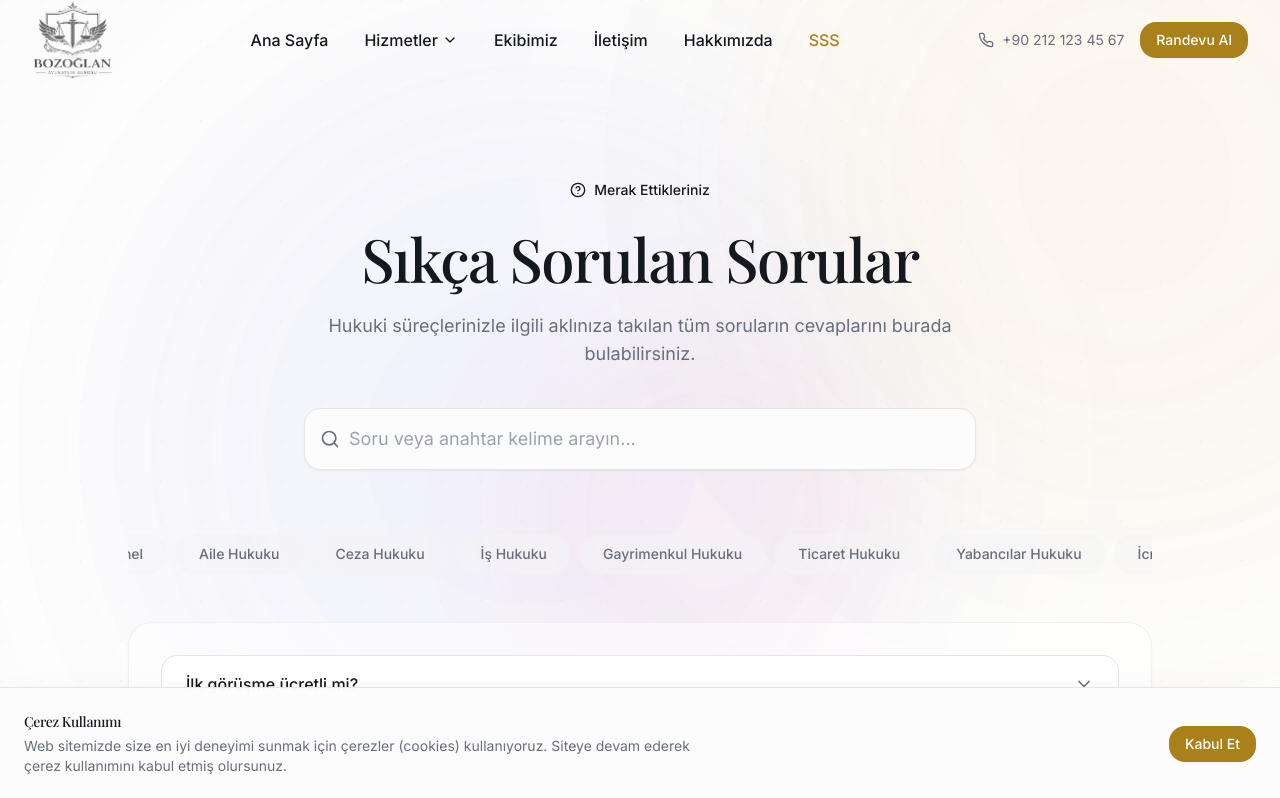
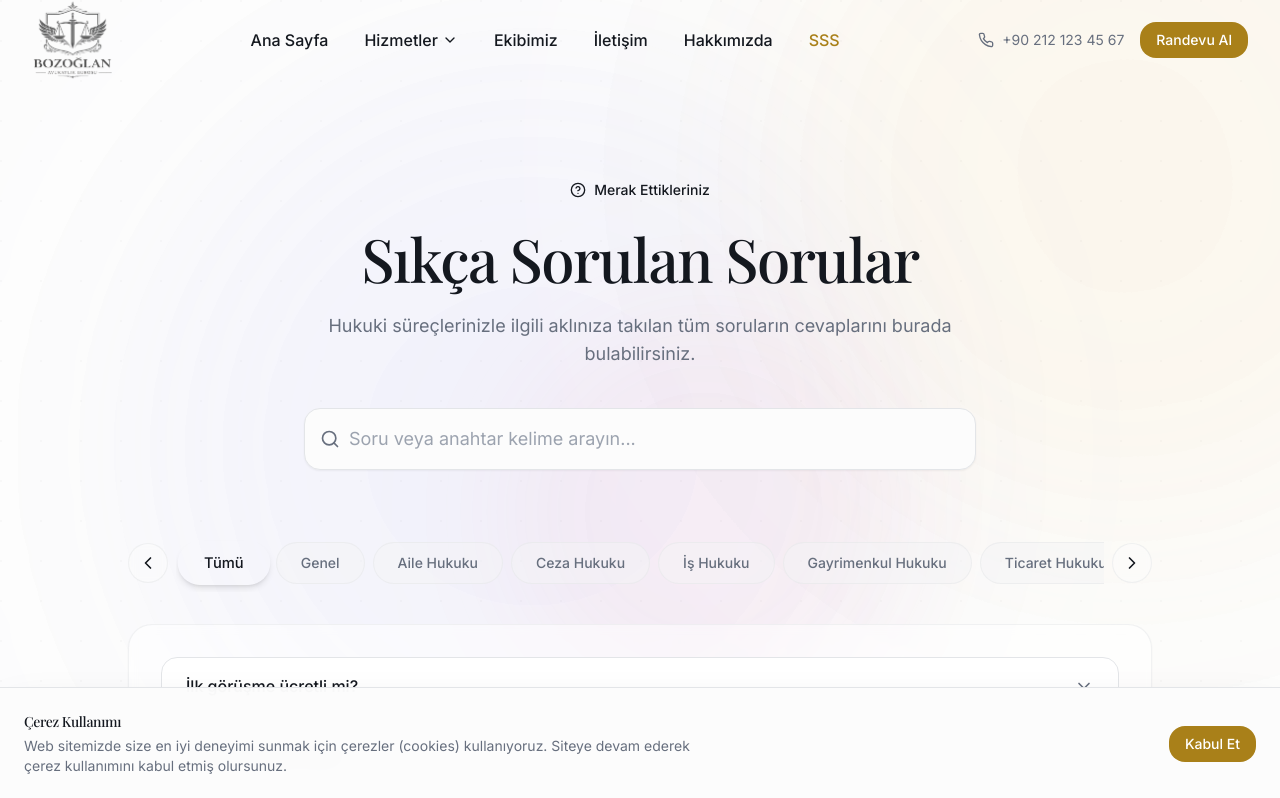
Before and after one commit to cantorunkerem8/avukat-site-, a Next.js app: page /sss in a window 1280 px wide. Shown: the top 798 px of the page. Built offline with nearby package versions, Linux system fonts and the light colour scheme; a web font is replaced by a local one.

Commit message:
Fix FAQ navigation: remove scrollbar, add arrow buttons

```diff
--- a/src/app/sss/FAQPage.tsx
+++ b/src/app/sss/FAQPage.tsx
@@ -1,8 +1,8 @@
 'use client';
 
-import { useState, useMemo, useEffect } from 'react';
+import { useState, useMemo, useEffect, useRef } from 'react';
 import { motion, AnimatePresence } from 'framer-motion';
-import { Search, ChevronDown, HelpCircle, MessageCircle } from 'lucide-react';
+import { Search, ChevronDown, HelpCircle, MessageCircle, ChevronLeft, ChevronRight } from 'lucide-react';
 import { Accordion, Button } from '@/components/ui';
 import { FAQBackground } from '@/components/ui/FAQBackground';
 import { siteContent } from '@/content/site';
@@ -12,6 +12,7 @@ export function FAQPage() {
     const [activeCategory, setActiveCategory] = useState<string>('Tümü');
     const [searchQuery, setSearchQuery] = useState('');
     const [visibleCount, setVisibleCount] = useState(10);
+    const scrollContainerRef = useRef<HTMLDivElement>(null);
 
     // Reset visible count when filters change
     useEffect(() => {
@@ -51,6 +52,18 @@ export function FAQPage() {
         title: faq.question,
         content: faq.answer,
     }));
+
+    const scrollLeft = () => {
+        if (scrollContainerRef.current) {
+            scrollContainerRef.current.scrollBy({ left: -200, behavior: 'smooth' });
+        }
+    };
+
+    const scrollRight = () => {
+        if (scrollContainerRef.current) {
+            scrollContainerRef.current.scrollBy({ left: 200, behavior: 'smooth' });
+        }
+    };
 
     return (
         <div className="relative min-h-screen">
@@ -97,21 +110,46 @@ export function FAQPage() {
                 <div className="max-w-5xl mx-auto">
 
                     {/* Categories Scrollable Bar */}
-                    <div className="flex overflow-x-auto pb-4 mb-8 gap-2 no-scrollbar justify-start sm:justify-center">
+                    <div className="relative flex items-center gap-2 mb-8 select-none">
+                        {/* Left Arrow */}
+                        <Button
+                            variant="ghost"
+                            size="sm"
+                            className="shrink-0 rounded-full h-10 w-10 p-0 border border-border/50 bg-background/50 backdrop-blur-sm hidden sm:flex"
+                            onClick={scrollLeft}
+                        >
+                            <ChevronLeft className="h-5 w-5" />
+                        </Button>
+
+                        <div
+                            ref={scrollContainerRef}
+                            className="flex overflow-x-auto gap-2 scrollbar-hide scroll-smooth px-1 py-2 flex-grow"
+                        >
                             {categories.map((cat) => (
                                 <button
                                     key={cat}
                                     onClick={() => setActiveCategory(cat)}
                                     className={cn(
-                                    "px-6 py-2.5 rounded-full text-sm font-medium whitespace-nowrap transition-all duration-300",
+                                        "px-6 py-2.5 rounded-full text-sm font-medium whitespace-nowrap transition-all duration-300 border border-transparent",
                                         activeCategory === cat
                                             ? "bg-primary text-primary-foreground shadow-md scale-105"
-                                        : "bg-muted/50 text-muted-foreground hover:bg-muted hover:text-foreground"
+                                            : "bg-muted/50 text-muted-foreground hover:bg-muted hover:text-foreground border-border/50 hover:border-border"
                                     )}
                                 >
                                     {cat}
                                 </button>
                             ))}
+                        </div>
+
+                        {/* Right Arrow */}
+                        <Button
+                            variant="ghost"
+                            size="sm"
+                            className="shrink-0 rounded-full h-10 w-10 p-0 border border-border/50 bg-background/50 backdrop-blur-sm hidden sm:flex"
+                            onClick={scrollRight}
+                        >
+                            <ChevronRight className="h-5 w-5" />
+                        </Button>
                     </div>
 
                     {/* Results */}
@@ -125,9 +163,6 @@ export function FAQPage() {
                         >
                             {accordionItems.length > 0 ? (
                                 <div className="grid gap-6">
-                                    {/* If "Tümü" is selected, we might want to group them, but the user asked for filtering.
-                                Let's just list them nicely with badges if "Tümü" is active */}
-
                                     {/* Custom Grid or List Layout */}
                                     <div className="bg-card/50 backdrop-blur-sm rounded-3xl border border-border/50 p-4 sm:p-6 md:p-8 shadow-sm">
                                         <Accordion items={accordionItems.slice(0, visibleCount)} />
```
Lines whose indentation alone changed are shown as unchanged.
